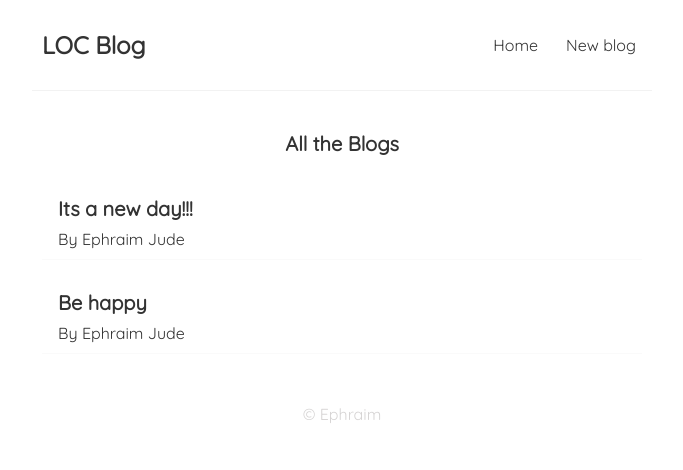
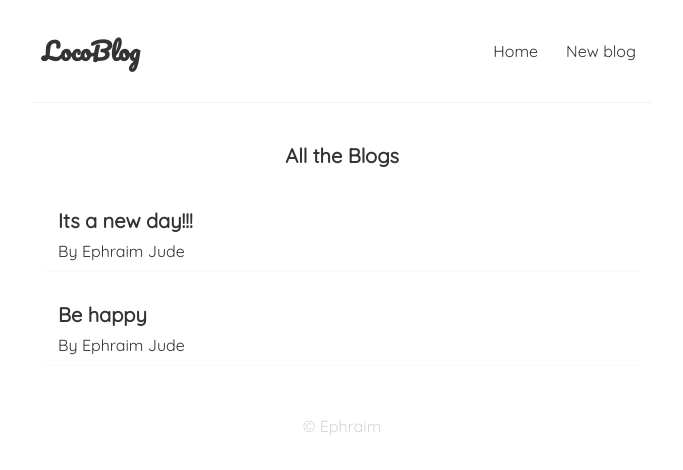
Before and after one commit to Ephraimjude/react-blog-fundamentals, a React (Create React App) app: page / in a window 1280 px wide. Shown: the top 470 px of the page, without its empty margins (298-981 px from the left). Built offline with nearby package versions, Linux system fonts and the light colour scheme; data requests are answered from the project's data file.

Commit message:
changed logo font to Pacifico lol.

```diff
--- a/src/Navbar.js
+++ b/src/Navbar.js
@@ -7,7 +7,7 @@ const Navbar = () => {
     return (
         <nav className="navbar">
             <div className="logo">
-            <Link to = "/"><h1>LOC Blog</h1></Link>
+            <Link to = "/"><h1>LocoBlog</h1></Link>
             </div>
             <div className="menu" onClick={() => {
                 setMenuOpen(!menuOpen)
--- a/src/index.css
+++ b/src/index.css
@@ -1,4 +1,5 @@
 @import url('https://fonts.googleapis.com/css2?family=Quicksand&display=swap');
+@import url('https://fonts.googleapis.com/css?family=Pacifico');
 
 /* Base styles */
 *{
@@ -27,6 +28,7 @@
 }
 
 .navbar h1{
+  font-family: 'Pacifico';
   color: #333;
 }
 
```
